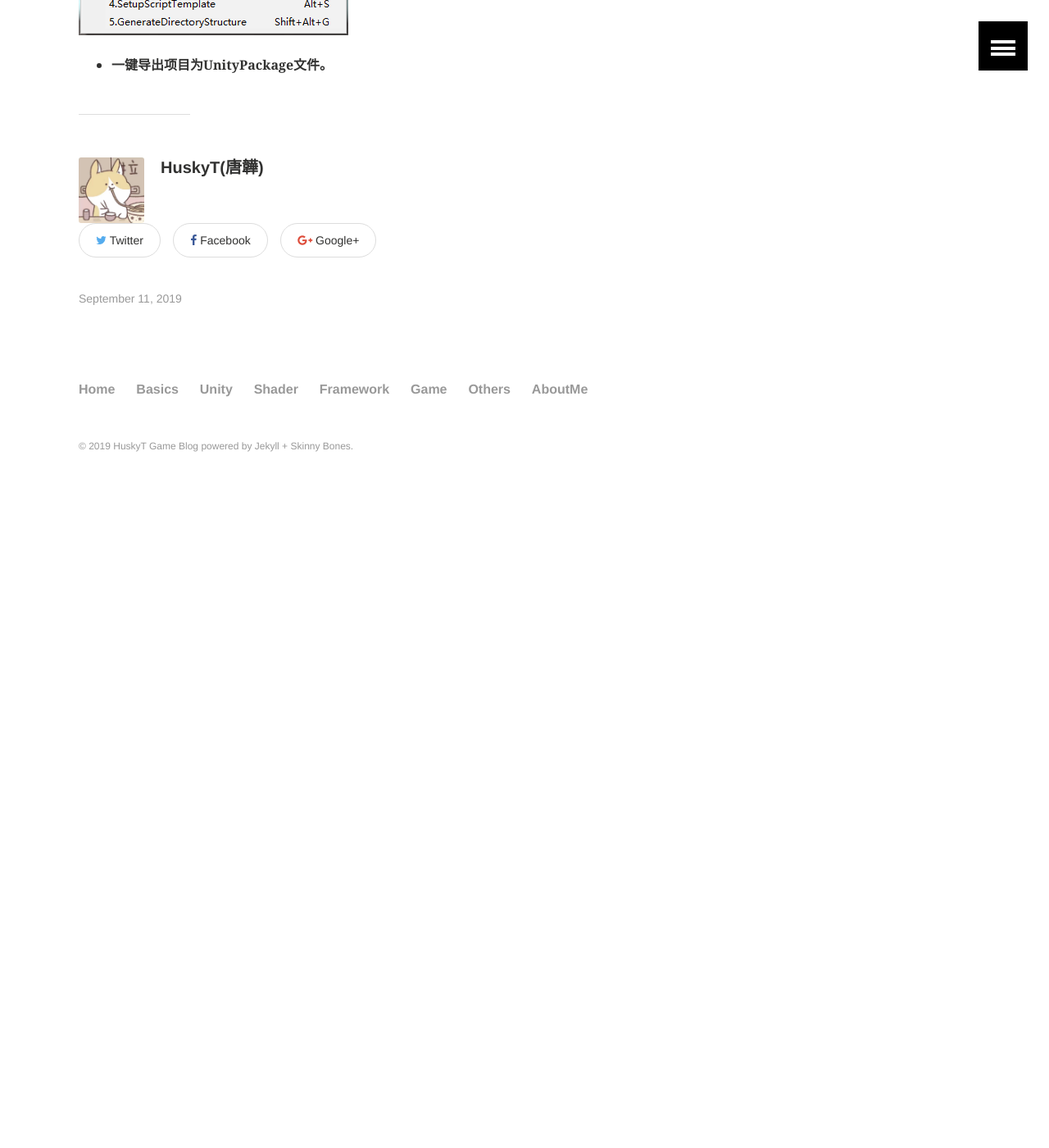
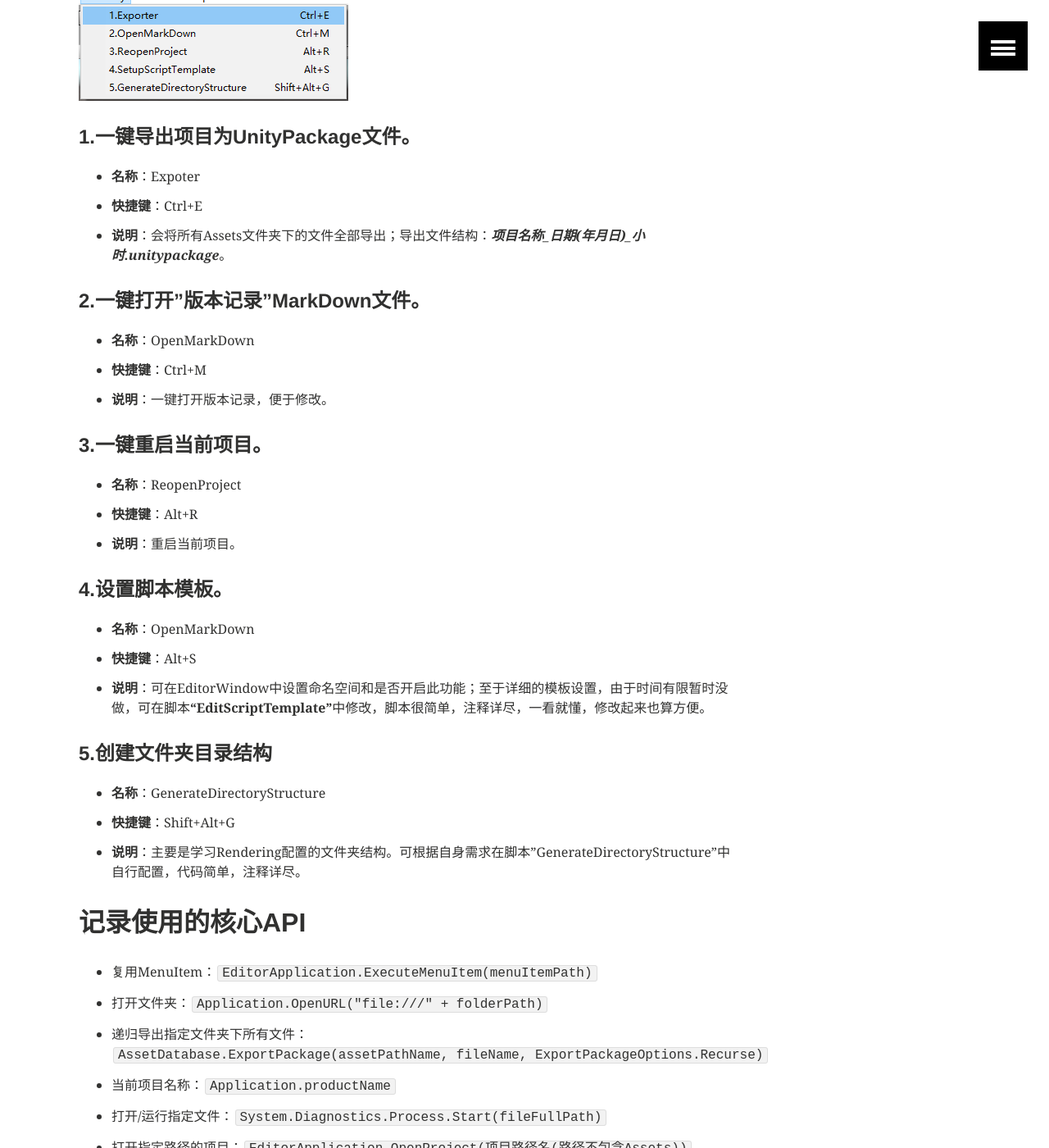
Before and after one commit to HuskyTGame/HuskyTGame.github.io, a Jekyll site: the page built from _posts/others/2019-09-11-日常学习使用的小工具.md, in a window 1280 px wide and 1400 px high, scrolled down 553 px. Shown: the whole window at 82% size. Built offline with Jekyll 4.4.1, drawn with Linux system fonts in a browser that asks for light colours; before the commit the page ends 1183 px from its top, so only the background shows below that; some of the changed text lies outside the part shown.

Commit message:
Update 2019-09-11-日常学习使用的小工具.md

```diff
--- a/_posts/others/2019-09-11-日常学习使用的小工具.md
+++ b/_posts/others/2019-09-11-日常学习使用的小工具.md
@@ -8,10 +8,56 @@ image:
 
 ## 写在前面
 
-花了点时间做了一个学习使用的小工具。
+花了点时间做了一个学习使用的小工具，代码量很少，注释详尽，非常轻量级，主要是个人学习使用。现在分享出来，可以花点时间稍加修改，都是些很实用的小工具。
+
+欢迎大家访问我的[GitHub](https://github.com/HuskyTGame/HTUtility)来下载小工具，或者[百度网盘](https://pan.baidu.com/s/1n1XGVdSGwfFg3Y9VdEYVaQ)（提取码：w9nv）
 
 包含有以下**功能**：
 
 ![picture1](https://huskytgame.github.io/images/in-post/others/2019-09-11-日常学习使用的小工具/ScreenShot001.png)
 
-* **一键导出项目为UnityPackage文件。**
+#### 1.**一键导出项目为UnityPackage文件。**
+
+* **名称**：Expoter
+* **快捷键**：Ctrl+E
+* **说明**：会将所有Assets文件夹下的文件全部导出；导出文件结构：***项目名称_日期(年月日)_小时.unitypackage***。
+
+#### 2.一键打开"版本记录"MarkDown文件。
+
+* **名称**：OpenMarkDown
+* **快捷键**：Ctrl+M
+* **说明**：一键打开版本记录，便于修改。
+
+#### 3.一键重启当前项目。
+
+* **名称**：ReopenProject
+* **快捷键**：Alt+R
+* **说明**：重启当前项目。
+
+#### 4.设置脚本模板。
+
+* **名称**：OpenMarkDown
+* **快捷键**：Alt+S
+* **说明**：可在EditorWindow中设置命名空间和是否开启此功能；至于详细的模板设置，由于时间有限暂时没做，可在脚本**"EditScriptTemplate"**中修改，脚本很简单，注释详尽，一看就懂，修改起来也算方便。
+
+#### 5.创建文件夹目录结构
+
+* **名称**：GenerateDirectoryStructure
+* **快捷键**：Shift+Alt+G
+* **说明**：主要是学习Rendering配置的文件夹结构。可根据自身需求在脚本"GenerateDirectoryStructure"中自行配置，代码简单，注释详尽。
+
+## 记录使用的核心API
+
+* 复用MenuItem：`EditorApplication.ExecuteMenuItem(menuItemPath)`
+* 打开文件夹：`Application.OpenURL("file:///" + folderPath)`
+* 递归导出指定文件夹下所有文件：`AssetDatabase.ExportPackage(assetPathName, fileName, ExportPackageOptions.Recurse)`
+* 当前项目名称：`Application.productName`
+* 打开/运行指定文件：`System.Diagnostics.Process.Start(fileFullPath)`
+* 打开指定路径的项目：`EditorApplication.OpenProject(项目路径名(路径不包含Assets))`
+* 刷新Unity(编辑模式)：`AssetDatabase.Refresh()`
+* 创建场景(编辑模式)：`EditorSceneManager.NewScene(NewSceneSetup.DefaultGameObjects, NewSceneMode.Single)`
+* 存储场景(编辑模式)：`EditorSceneManager.SaveScene(场景, 存储完整路径(后缀为.unity))`
+
+## 写在最后
+
+小工具以后会按需更新，每次学习，有小工具的帮助总会感觉很开心，虽然其实也没省多长时间，嘿嘿。
```
